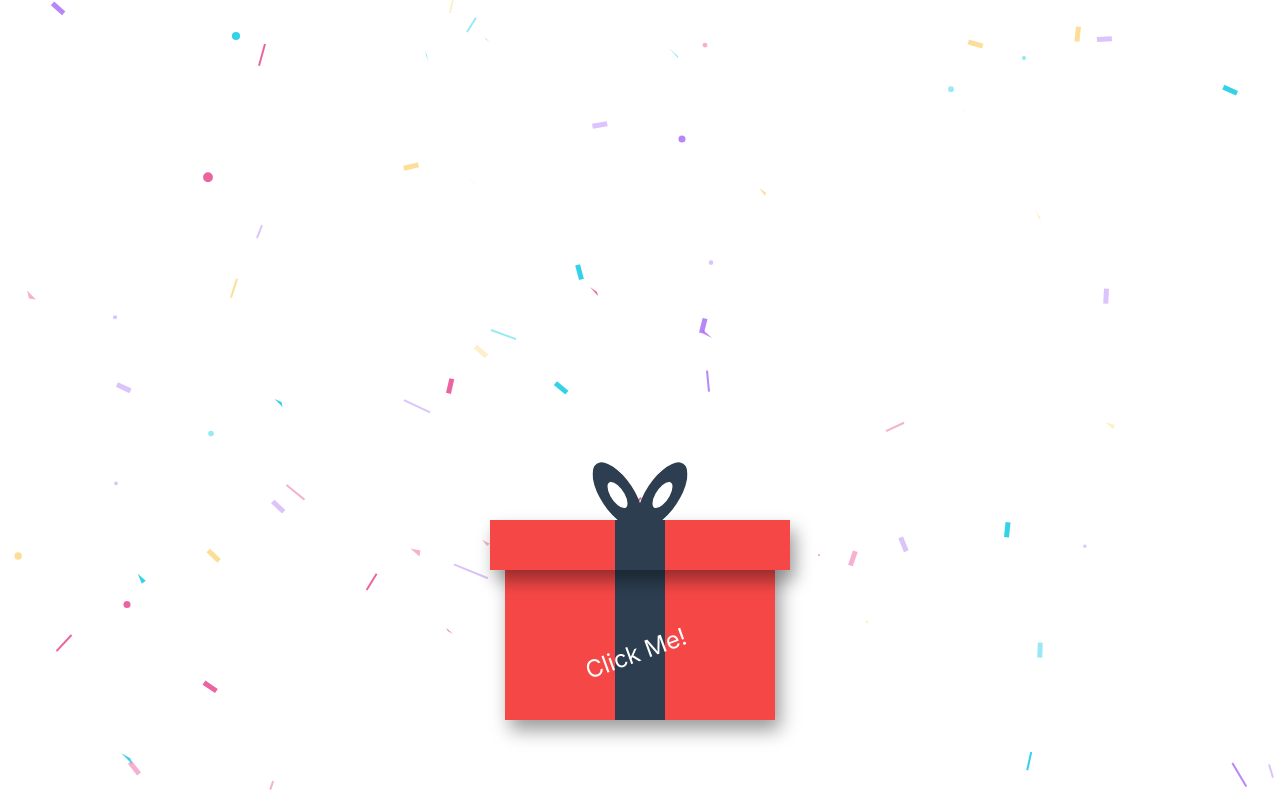
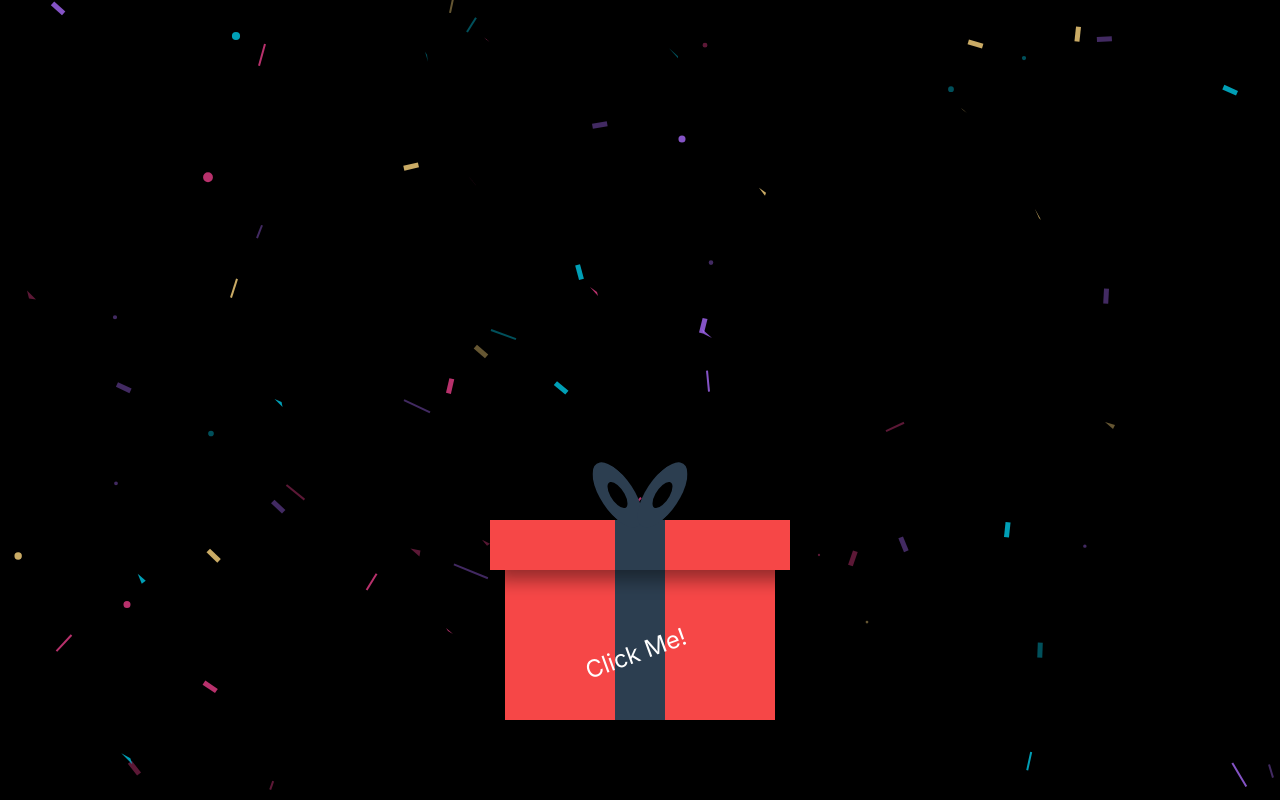
Before and after one commit to mjtrantrungtruc98/birthday, a plain HTML site: page index.html in a window 1280 px wide. Drawn offline with Linux system fonts and the light colour scheme.

Commit message:
Update style.css

```diff
--- a/styles/style.css
+++ b/styles/style.css
@@ -9,7 +9,7 @@ canvas {
   left: 0;
 }
 body {
-  background: #ffffff;
+  background: #000000;
   overflow: hidden;
 }
 .container {
```
